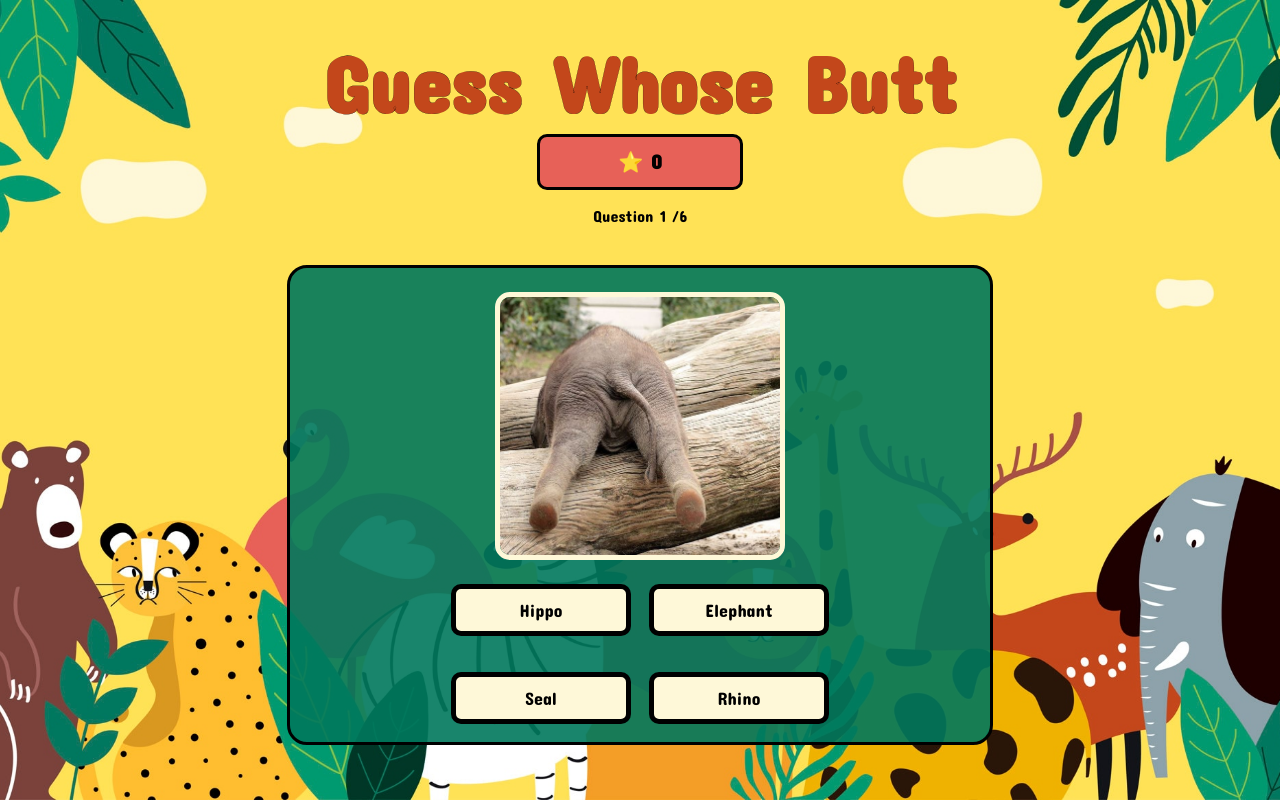
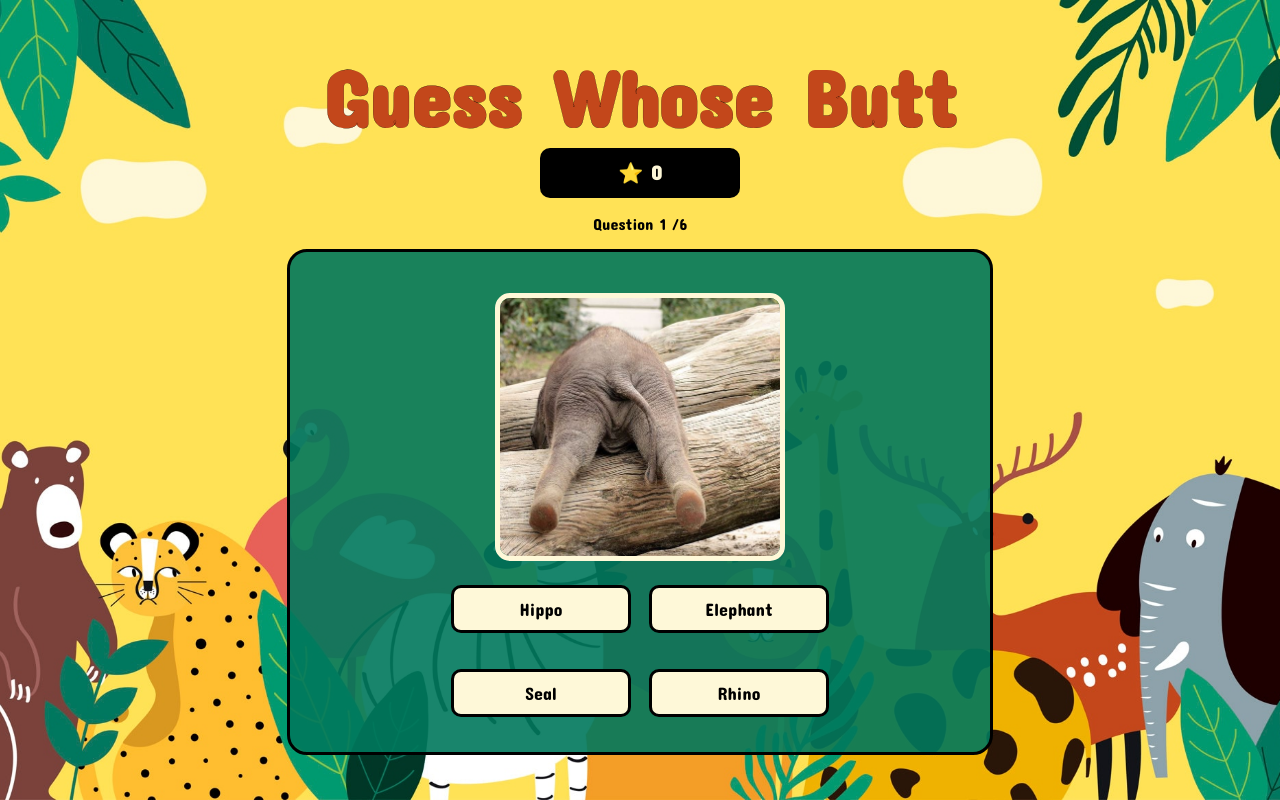
Before and after one commit to Technigo/project-redux-quiz-old, a React (Create React App) app: page / in a window 1280 px wide. Both pictures are taken after a click on the button "Let's play!". Built offline with nearby package versions, Linux system fonts and the light colour scheme.

Commit message:
style counter

```diff
--- /dev/null
+++ b/src/components/Button.js
@@ -0,0 +1,21 @@
+import styled from "styled-components";
+
+const Button = styled.button`
+  align-self: center;
+  background: #fef8d8;
+  color: #000;
+  font-family: "Concert One", cursive;
+  border-radius: 10px;
+  padding: 10px;
+  font-size: 18px;
+  width: 10em;
+  margin-bottom: 1em;
+  border: solid ${(props) => props ? props.border : '#000'} 3px;
+
+  &:hover {
+    background-color: #45413c;
+    color: #fef8d8;
+  }
+`;
+
+export default Button;
--- a/src/components/CurrentQuestion.js
+++ b/src/components/CurrentQuestion.js
@@ -8,9 +8,8 @@ export const CurrentQuestion = () => {
 	const question = useSelector(
 		(state) => state.quiz.questions[state.quiz.currentQuestionIndex]
 	)
-	const start = useSelector(state => state.quiz.start)
 
-    console.log(start, 'current')
+
 	if (!question) {
 		return <h1>Oh no! I could not find the current question!</h1>
 	}
--- a/src/components/QuestionPage.css
+++ b/src/components/QuestionPage.css
@@ -1,16 +1,4 @@
-.question-section {
-  width: 80%;
-  max-width: 1000px;
-  height: 80%;
-  background-color: rgba(1, 120, 93, 0.9);
-  border: #000 solid 3px;
-  border-radius: 20px;
-  display: flex;
-  flex-direction: column;
-  align-items: center;
-  justify-content: center;
-  margin: 1.5em;
-}
+
 
 .question-img-container {
   padding: 8px 20px;
--- a/src/components/QuestionPage.js
+++ b/src/components/QuestionPage.js
@@ -1,8 +1,9 @@
 import React from "react";
 import { useSelector, useDispatch } from "react-redux";
 import { quiz } from "reducers/quiz";
+import styled, { keyframes } from "styled-components";
 import "./QuestionPage.css";
-import styled, { keyframes } from "styled-components";
+import Button from "./Button";
 
 // const zoomInZoomOut = keyframes`
 // 0% {
@@ -16,36 +17,20 @@ import styled, { keyframes } from "styled-components";
 // }
 // `
 
-const AnswerSubmitBtn = styled.button`
-  align-self: center;
-  background: #fef8d8;
-  color: #000;
-  font-family: "Concert One", cursive;
-  border-radius: 10px;
-  padding: 10px;
-  font-size: 18px;
-  width: 10em;
-  margin-bottom: 1em;
-  border: solid ${(props) => props.border} 5px;
 
-  &:hover {
-    background-color: #45413c;
-    color: #fef8d8;
-  }
-`;
 
 const Counter = styled.span`
-   background: ${props => props.background};
+   background: #000;
    width: 200px;
     height: 50px;
     border-radius: 10px;
-    border: solid 3px black;
+    color: #fef8d8;
     display: flex;
     align-items: center;
     justify-content: center;
     font-size: 20px;
     font-weight: 700;
-    animation: ${props => props.animation} 2s ease ;
+    animation: ${props => props.animation} 2s ease-in-out ;
 `
 
 
@@ -58,11 +43,10 @@ const QuestionPage = () => {
     (state) => state.quiz.questions[state.quiz.currentQuestionIndex]
   );
 
-  console.log("question", question);
   const answer = useSelector((state) =>
     state.quiz.answers.find((a) => a.questionId === question.id)
   );
-  console.log("answer", answer);
+
   const score = useSelector((state) => state.quiz.score)
   const answerArray = useSelector((state) => state.quiz.answers);
   const currentQuestionIndex = useSelector(
@@ -72,13 +56,18 @@ const QuestionPage = () => {
   console.log(answerArray);
 
   const onAnswerSubmit = (id, index) => {
+
+
     dispatch(quiz.actions.submitAnswer({ questionId: id, answerIndex: index }));
     setTimeout(displayNextQuestion, 1500);
+
   };
 
   const displayNextQuestion = () => {
     dispatch(quiz.actions.goToNextQuestion());
+
   };
+
 
   //Check the answer state - correct or incorrect
   const changeColorBtn = (indexOption) => {
@@ -92,19 +81,7 @@ const QuestionPage = () => {
     }
   };
 
-  const scoreCounterBackground = () => {
-    if (answerArray.length === currentQuestionIndex) {
-        return '#E76158'
-    }
-        else {
-            if(answerArray[currentQuestionIndex].isCorrect) {
-                return 'red'
-            }
-            else {
-                return 'blue'
-            }
-        }
-}
+
 const scoreAnimation= () => {
     if (answerArray.length === currentQuestionIndex) {
         return ''
@@ -112,22 +89,30 @@ const scoreAnimation= () => {
         else {
             if(answerArray[currentQuestionIndex].isCorrect) {
                 return keyframes`
-                   0% {
-                       background: red;
-                   }
+
                    25% {
-                       background: orange;
-                   }
-                   50% {
-                       background: blue;
-                   }
-                   100% {
-                       background: yellow;
+                       font-size: 40px;
+                       background:#01785D ;
+                      }
+
+
+                      50% {
+                       background: black;
+                       font-size: 20px;
+
                    }
                 `
             }
             else {
-                return ''
+                return keyframes `
+                25% {
+                  font-size: 40px;
+                  background:#E76158 ;
+                }
+                60% {
+                  background: black;
+                  font-size: 20px;
+                `
             }
         }
 }
@@ -135,7 +120,7 @@ const scoreAnimation= () => {
   return (
     <>
     <h1>Guess Whose Butt</h1>
-    <Counter animation={scoreAnimation()} background={scoreCounterBackground()}>⭐️ {score}</Counter>
+    <Counter animation={scoreAnimation()}>⭐️ {score} </Counter>
             {/* ADD PROGRESS BAR */}
             <p>Question {question.id} /6</p>
             {/* Or use {currentQuestionIndex + 1} */}
@@ -151,7 +136,7 @@ const scoreAnimation= () => {
         </div>
         <div className="answer-btn-container">
           {question.options.map((item, index) => (
-            <AnswerSubmitBtn
+            <Button
               disabled={answer}
               type="submit"
               onClick={() => onAnswerSubmit(question.id, index)}
@@ -159,7 +144,7 @@ const scoreAnimation= () => {
               border={changeColorBtn(index)}
             >
               {item}
-            </AnswerSubmitBtn>
+            </Button>
           ))}
         </div>
       </div>
--- a/src/components/QuizOver.js
+++ b/src/components/QuizOver.js
@@ -4,13 +4,15 @@ import { useSelector, useDispatch } from "react-redux";
 import { quiz } from "reducers/quiz";
 import correctSticker from "../components/assets/checkmark.png";
 import inCorrectSticker from "../components/assets/cross.png";
+import Button from "./Button";
 
 const QuizOver = () => {
+
+  const dispatch = useDispatch();
   const selectedAnswer = useSelector((state) => state.quiz.answers);
-  const dispatch = useDispatch();
   const correctAnwser = selectedAnswer.filter((answer) => answer.isCorrect);
 
-  console.log(correctAnwser, "correctAnwser");
+  // Restart game
   const onRestartClick = () => {
     dispatch(quiz.actions.restart());
   };
@@ -43,9 +45,9 @@ const QuizOver = () => {
           ))}
         </div>
 
-        <button className="restart-btn" onClick={onRestartClick}>
+        <Button onClick={onRestartClick}>
           Restart
-        </button>
+        </Button>
       </section>
     </>
   );
--- a/src/components/WelcomePage.js
+++ b/src/components/WelcomePage.js
@@ -2,25 +2,10 @@ import React from 'react'
 import styled from 'styled-components'
 import { CurrentQuestion } from './CurrentQuestion'
 import { useSelector, useDispatch } from 'react-redux'
+import "./QuestionPage.css";
 import { quiz } from 'reducers/quiz'
+import Button from './Button'
 
-const StartBtn = styled.button`
-  align-self: center;
-  background: #fef8d8;
-  color: #000;
-  font-family: "Concert One", cursive;
-  border: solid #000 3px;
-  border-radius: 10px;
-  padding: 10px;
-  font-size: 20px;
-  width: 10em;
-  margin-bottom: 1em;
-
-  &:hover {
-    background-color: #45413c;
-    color: #fef8d8;
-  }
-`;
 
 export const WelcomePage = () => {
   const dispatch = useDispatch();
@@ -33,13 +18,16 @@ export const WelcomePage = () => {
       {!start ? (
         <main>
           <h1>Guess Whose Butt</h1>
-          <section className="welcome-section">
-            <div className="welcome-wrapper">
+          <section className="question-section">
+            <div className="question-container welcome-wrapper ">
               <h2 className="welcome-text">
-                Let’s see if you know your animal butts!
+               How to play?
               </h2>
-              <StartBtn onClick={onStartButtonclick}> Let's play! </StartBtn>
+              <p> Correct butt: +2 points </p>
+              <p>Incorrect butt: -1 point </p>
+              <p>Gameover: under 0 point</p>
             </div>
+              <Button onClick={onStartButtonclick}> Let's play! </Button>
           </section>
         </main>
       ) : (
--- a/src/index.css
+++ b/src/index.css
@@ -41,24 +41,26 @@ h2 {
 }
 
 /*=====WELCOME PAGE STYLES =====*/
-.welcome-section {
-  height: 250px;
-  background-color: rgba(1, 120, 93, 0.9);
-  border: #000 solid 3px;
-  border-radius: 20px;
-  margin: 1.5em;
-  display: flex;
-  align-items: center;
-}
 
 .welcome-wrapper {
   display: flex;
   flex-direction: column;
+  align-items: center;
+  justify-content: center;
+  margin-bottom: 20px;
+
+}
+.welcome-wrapper p {
+  margin:0 0 20px 0;
+  font-size: 20px;
+  color: #fef8d8;
 }
 
 /*===== SECTION STYLES =====*/
 .question-section {
   max-width: 1000px;
+  width: 800px;
+  height: 500px;
   background-color: rgba(1, 120, 93, 0.9);
   border: #000 solid 3px;
   border-radius: 20px;
--- a/src/reducers/quiz.js
+++ b/src/reducers/quiz.js
@@ -123,8 +123,7 @@ export const quiz = createSlice({
 
       // Score counter
       if (question.correctAnswerIndex === answerIndex) {
-        state.score++
-        console.log(answerIndex)
+        state.score = state.score + 2
       } else {
         state.score--;
       }
@@ -147,7 +146,7 @@ export const quiz = createSlice({
      * This action does not require a payload.
      */
     goToNextQuestion: (state) => {
-      if (state.currentQuestionIndex + 1 === state.questions.length) {
+      if (state.currentQuestionIndex + 1 === state.questions.length || state.score < 0) {
         state.quizOver = true;
       } else {
         state.currentQuestionIndex += 1;
```
Also changed, not shown: 1 other file (tests, documents, lock files or other folders).
